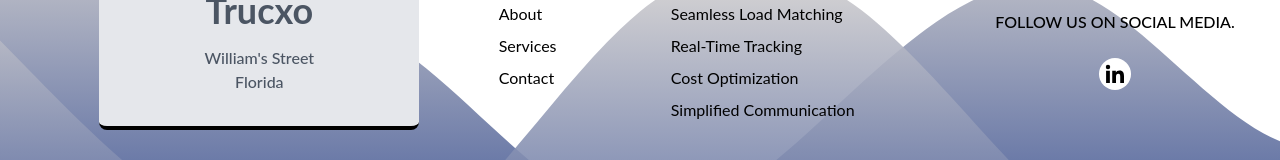
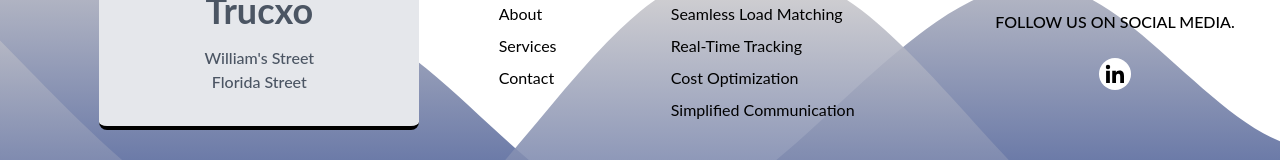
Before and after one commit to trucxo/Trucxo_Website, a React (Create React App) app: page / in a window 1280 px wide. Shown: the part 2512-2672 px from the top of the page. Built offline with nearby package versions, Linux system fonts and the light colour scheme.

Commit message:
Address Change

```diff
--- a/src/components/Footer.js
+++ b/src/components/Footer.js
@@ -17,7 +17,7 @@
                             <h3 className="font-bold text-4xl mb-4">Trucxo</h3>
                             <div className='text-md font-medium text-gray-600'>
                                 <h5>William's Street</h5>
-                                <p>Florida</p>
+                                <p>Florida Street</p>
                             </div>
                         </div>
                     </div>
```
